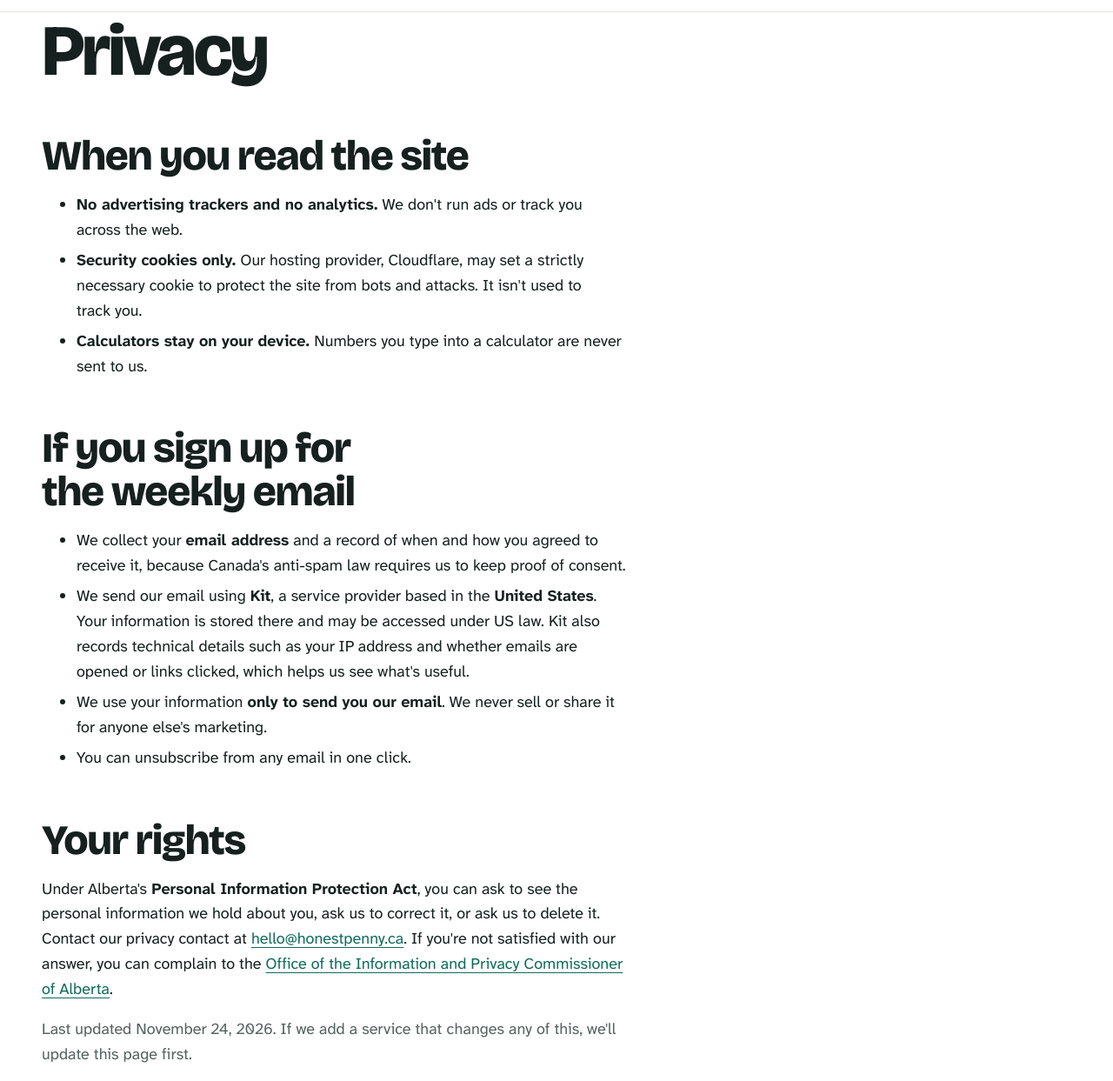
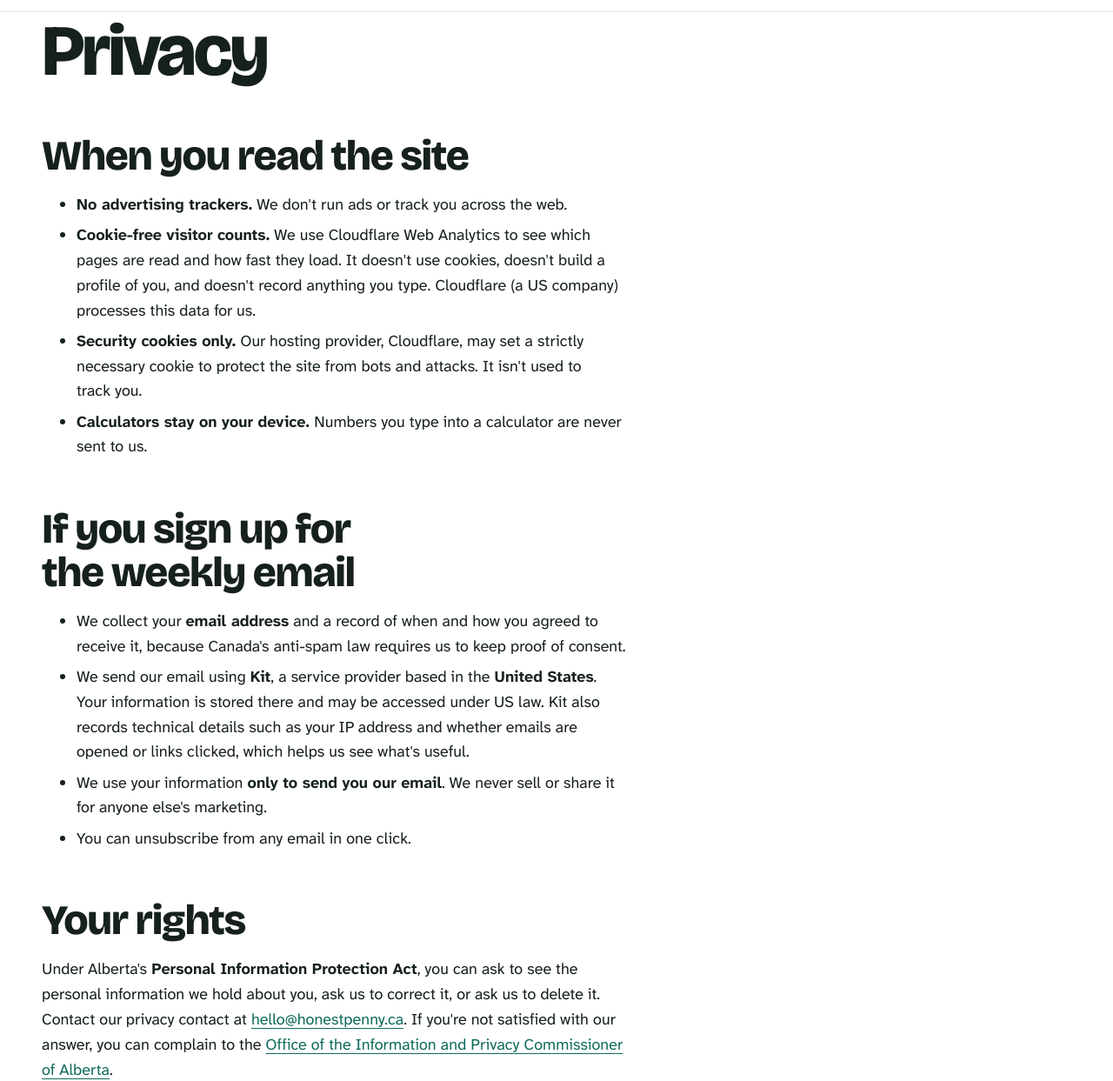
Before and after one commit to honestpenny/website, an Astro site: page /privacy in a window 1280 px wide. Shown: the part 63-1306 px from the top of the page at 87% size. Built offline with nearby package versions, Linux system fonts and the light colour scheme; Astro itself is replaced by a stand-in of ours.

Commit message:
Keep Cloudflare Web Analytics: allow it in the CSP and disclose it on /privacy/
Cookie-free page views (Kevin's decision). CSP allows static.cloudflareinsights.com and cloudflareinsights.com;
privacy page says what it collects and that Cloudflare (US) processes it; calculator test allows only that beacon
and fails if it ever carries form data.

Co-Authored-By: Claude Opus 5.5 <noreply@anthropic.com>

```diff
--- a/src/pages/privacy.astro
+++ b/src/pages/privacy.astro
@@ -9,7 +9,8 @@ import { site } from "../lib/site";
     <h1>Privacy</h1>
     <h2>When you read the site</h2>
     <ul>
-      <li><strong>No advertising trackers and no analytics.</strong> We don't run ads or track you across the web.</li>
+      <li><strong>No advertising trackers.</strong> We don't run ads or track you across the web.</li>
+      <li><strong>Cookie-free visitor counts.</strong> We use Cloudflare Web Analytics to see which pages are read and how fast they load. It doesn't use cookies, doesn't build a profile of you, and doesn't record anything you type. Cloudflare (a US company) processes this data for us.</li>
       <li><strong>Security cookies only.</strong> Our hosting provider, Cloudflare, may set a strictly necessary cookie to protect the site from bots and attacks. It isn't used to track you.</li>
       <li><strong>Calculators stay on your device.</strong> Numbers you type into a calculator are never sent to us.</li>
     </ul>
@@ -22,6 +23,6 @@ import { site } from "../lib/site";
     </ul>
     <h2>Your rights</h2>
     <p>Under Alberta's <em>Personal Information Protection Act</em>, you can ask to see the personal information we hold about you, ask us to correct it, or ask us to delete it. Contact our privacy contact at <a href={`mailto:${site.privacyContact}?subject=Privacy`}>{site.privacyContact}</a>. If you're not satisfied with our answer, you can complain to the <a href="https://oipc.ab.ca/" rel="noopener">Office of the Information and Privacy Commissioner of Alberta</a>.</p>
-    <p class="muted">Last updated November 24, 2026. If we add a service that changes any of this, we'll update this page first.</p>
+    <p class="muted">Last updated November 25, 2026. If we add a service that changes any of this, we'll update this page first.</p>
   </div>
 </Base>
```
Also changed, not shown: CLAUDE.md (+2 -0 lines), e2e/calculators.spec.ts (+2 -1 lines), 1 other file.
